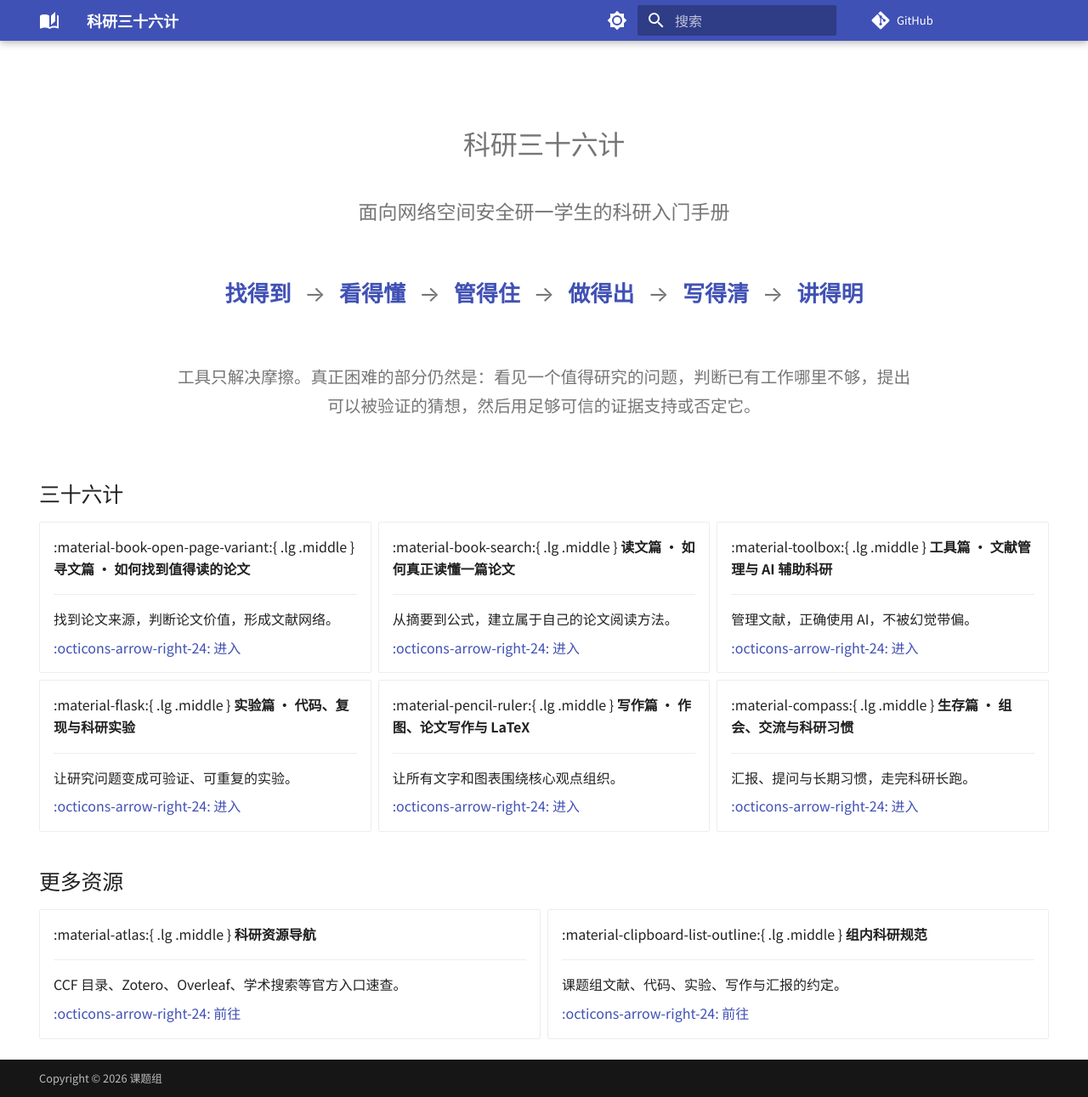
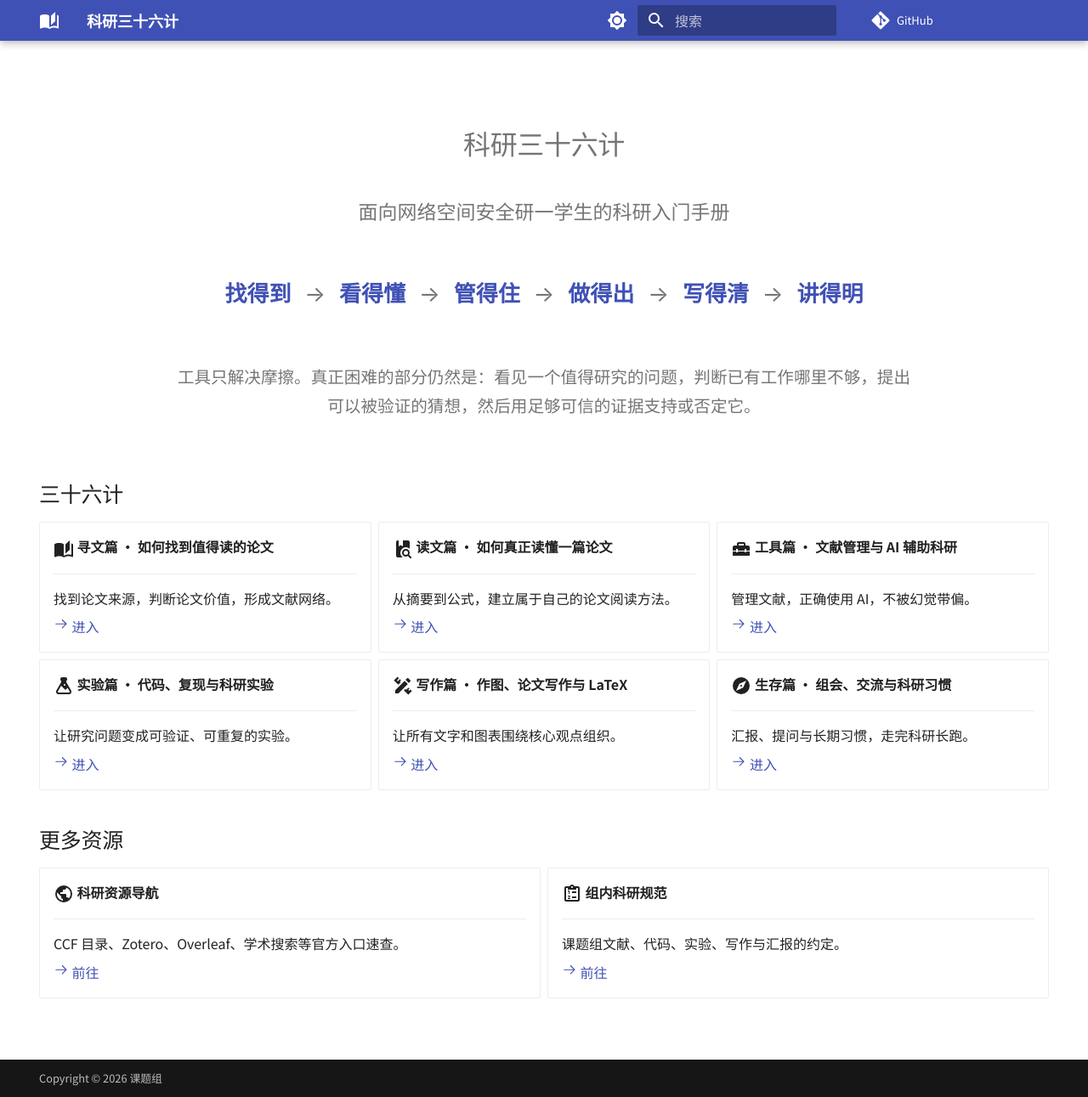
Before and after one commit to jesili/research-36-strategies, an MkDocs documentation site: the page built from docs/index.md, in a window 1280 px wide and 1291 px high. Shown: the whole window at 85% size. Built offline with MkDocs 1.6.1 and Material for MkDocs 9.7.7, drawn with Linux system fonts in a browser that asks for light colours; comment, search, counter and statistics services are not loaded.

Commit message:
fix: render Material icons on homepage

```diff
--- a/docs/index.md
+++ b/docs/index.md
@@ -65,7 +65,7 @@ hide:
 
 <div class="grid cards" markdown>
 
--   :material-atlas:{ .lg .middle } __科研资源导航__
+-   :material-earth:{ .lg .middle } __科研资源导航__
 
     ---
     CCF 目录、Zotero、Overleaf、学术搜索等官方入口速查。
--- a/mkdocs.yml
+++ b/mkdocs.yml
@@ -117,6 +117,9 @@ markdown_extensions:
   - pymdownx.highlight:
       anchor_linenums: true
   - pymdownx.inlinehilite
+  - pymdownx.emoji:
+      emoji_index: !!python/name:material.extensions.emoji.twemoji
+      emoji_generator: !!python/name:material.extensions.emoji.to_svg
   - pymdownx.snippets
   - pymdownx.tasklist:
       custom_checkbox: true
```
